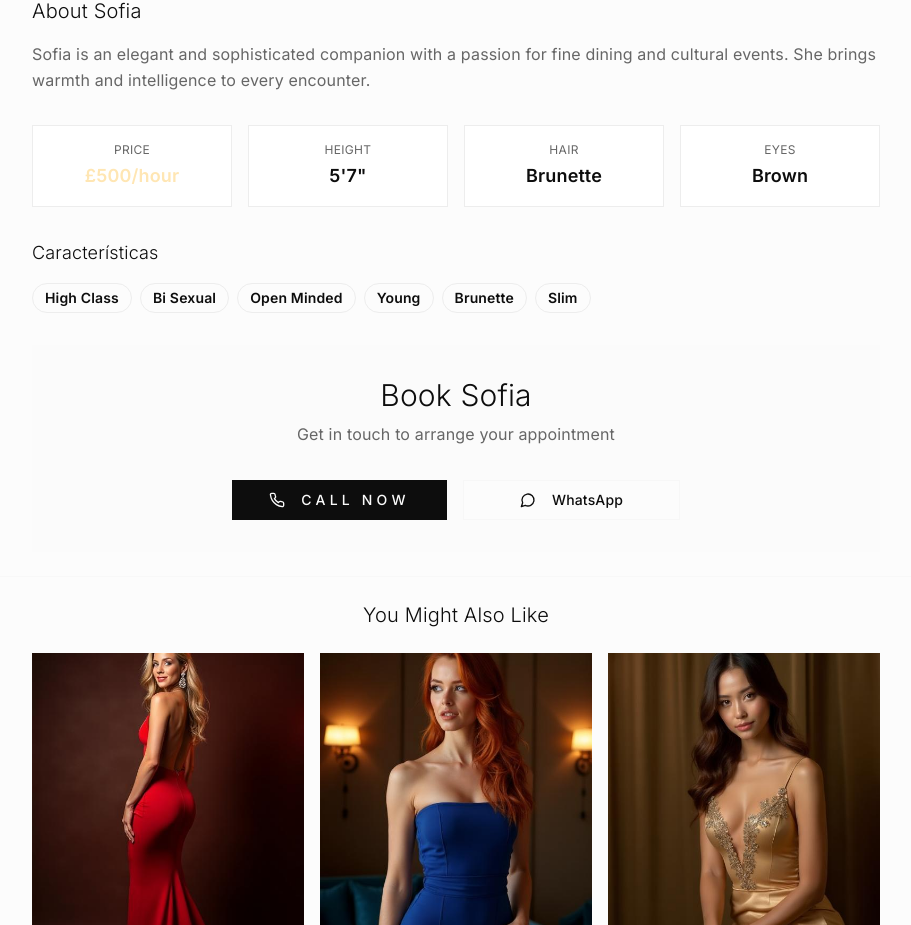
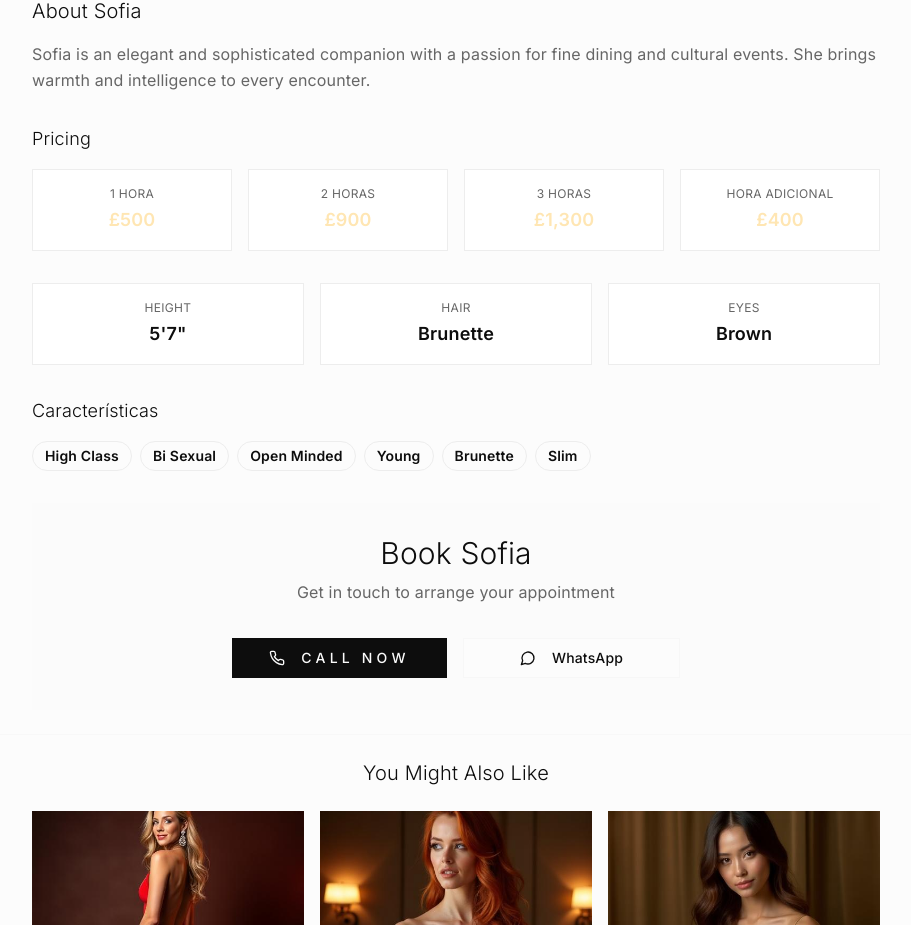
Before and after one commit to karolyncambuigomes-afk/site-doctor-magic, a React (Vite) app: page /models/1 in a window 1280 px wide. Shown: the part 1057-1982 px from the top of the page, without its empty margins (184-1095 px from the left). Built offline with nearby package versions, Linux system fonts and the light colour scheme.

Commit message:
Add price variations to model page

```diff
--- a/src/data/models.ts
+++ b/src/data/models.ts
@@ -12,6 +12,12 @@ export interface Model {
   age: number;
   location: string;
   price: string;
+  pricing: {
+    oneHour: string;
+    twoHours: string;
+    threeHours: string;
+    additionalHour: string;
+  };
   image: string;
   gallery: string[];
   services: string[];
@@ -36,6 +42,12 @@ export const models: Model[] = [
     age: 24,
     location: 'Mayfair',
     price: '£500/hour',
+    pricing: {
+      oneHour: '£500',
+      twoHours: '£900',
+      threeHours: '£1,300',
+      additionalHour: '£400'
+    },
     image: model1,
     gallery: [model1],
     services: ['Dinner Companion', 'Event Escort', 'Private Meetings'],
@@ -58,6 +70,12 @@ export const models: Model[] = [
     age: 26,
     location: 'Kensington',
     price: '£600/hour',
+    pricing: {
+      oneHour: '£600',
+      twoHours: '£1,100',
+      threeHours: '£1,500',
+      additionalHour: '£450'
+    },
     image: model2,
     gallery: [model2],
     services: ['Social Events', 'Business Dinners', 'Travel Companion'],
@@ -80,6 +98,12 @@ export const models: Model[] = [
     age: 23,
     location: 'Chelsea',
     price: '£550/hour',
+    pricing: {
+      oneHour: '£550',
+      twoHours: '£1,000',
+      threeHours: '£1,400',
+      additionalHour: '£425'
+    },
     image: model3,
     gallery: [model3],
     services: ['Evening Companion', 'Cultural Events', 'Weekend Getaways'],
@@ -102,6 +126,12 @@ export const models: Model[] = [
     age: 25,
     location: 'Canary Wharf',
     price: '£650/hour',
+    pricing: {
+      oneHour: '£650',
+      twoHours: '£1,200',
+      threeHours: '£1,700',
+      additionalHour: '£500'
+    },
     image: model4,
     gallery: [model4],
     services: ['Executive Dinners', 'International Events', 'Private Escort'],
@@ -124,6 +154,12 @@ export const models: Model[] = [
     age: 22,
     location: 'Belgravia',
     price: '£580/hour',
+    pricing: {
+      oneHour: '£580',
+      twoHours: '£1,050',
+      threeHours: '£1,450',
+      additionalHour: '£450'
+    },
     image: luisa1,
     gallery: [luisa1],
     services: ['Dinner Companion', 'Social Events', 'Travel Companion'],
@@ -146,6 +182,12 @@ export const models: Model[] = [
     age: 27,
     location: 'Notting Hill',
     price: '£620/hour',
+    pricing: {
+      oneHour: '£620',
+      twoHours: '£1,150',
+      threeHours: '£1,600',
+      additionalHour: '£480'
+    },
     image: kate1,
     gallery: [kate1],
     services: ['Business Events', 'Cultural Activities', 'Weekend Escapes'],
--- a/src/pages/ModelProfile.tsx
+++ b/src/pages/ModelProfile.tsx
@@ -198,12 +198,31 @@ export const ModelProfile: React.FC = () => {
             </p>
           </div>
 
+          {/* Pricing Section */}
+          <div className="mb-8">
+            <h3 className="text-lg font-light text-foreground mb-4">Pricing</h3>
+            <div className="grid grid-cols-2 md:grid-cols-4 gap-4">
+              <div className="bg-card border border-border rounded-lg p-4 text-center">
+                <div className="text-xs text-muted-foreground mb-1 uppercase tracking-wide">1 Hora</div>
+                <div className="text-lg font-semibold text-accent">{model.pricing.oneHour}</div>
+              </div>
+              <div className="bg-card border border-border rounded-lg p-4 text-center">
+                <div className="text-xs text-muted-foreground mb-1 uppercase tracking-wide">2 Horas</div>
+                <div className="text-lg font-semibold text-accent">{model.pricing.twoHours}</div>
+              </div>
+              <div className="bg-card border border-border rounded-lg p-4 text-center">
+                <div className="text-xs text-muted-foreground mb-1 uppercase tracking-wide">3 Horas</div>
+                <div className="text-lg font-semibold text-accent">{model.pricing.threeHours}</div>
+              </div>
+              <div className="bg-card border border-border rounded-lg p-4 text-center">
+                <div className="text-xs text-muted-foreground mb-1 uppercase tracking-wide">Hora Adicional</div>
+                <div className="text-lg font-semibold text-accent">{model.pricing.additionalHour}</div>
+              </div>
+            </div>
+          </div>
+
           {/* Quick Info Cards */}
-          <div className="grid grid-cols-2 md:grid-cols-4 gap-4 mb-8">
-            <div className="bg-card border border-border rounded-lg p-4 text-center">
-              <div className="text-xs text-muted-foreground mb-1 uppercase tracking-wide">Price</div>
-              <div className="text-lg font-semibold text-accent">{model.price}</div>
-            </div>
+          <div className="grid grid-cols-1 md:grid-cols-3 gap-4 mb-8">
             <div className="bg-card border border-border rounded-lg p-4 text-center">
               <div className="text-xs text-muted-foreground mb-1 uppercase tracking-wide">Height</div>
               <div className="text-lg font-semibold text-foreground">{model.height}</div>
```
